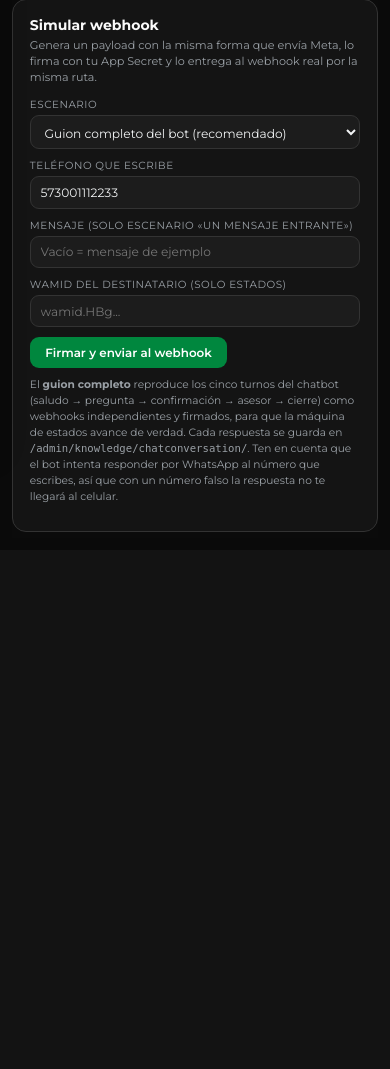
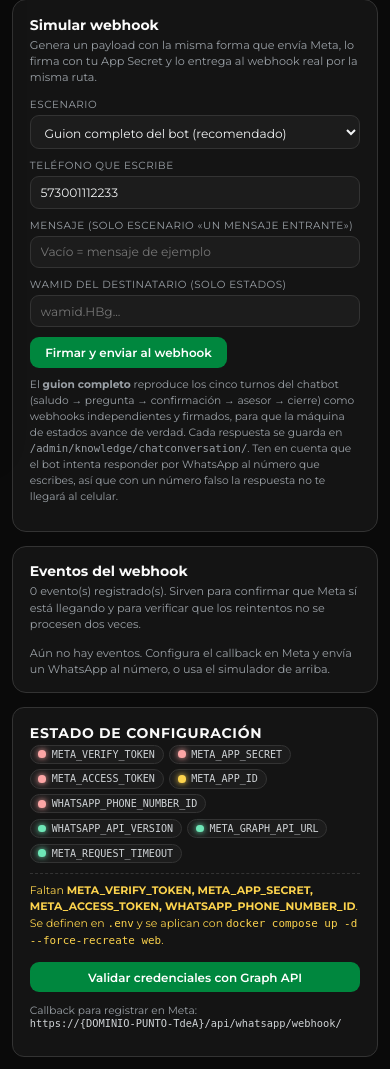
Before and after one commit to cristianclv123/PuntoTdeA, a Django app: page /whatsapp-prueba/ in a window 390 px wide. Shown: the part 393-1462 px from the top of the page. Before the commit the page ends 925 px from the top, so only its background shows below. Run offline with Django 5.2, Linux system fonts and the light colour scheme; the visitor is signed in with stand-in values (Sample User, id 1); data that the repository does not hold is empty; parts of the project's set-up code (start-up, migrations or seed data) failed here and were passed over.

Commit message:
Renombra wa-layout a wa-console-layout para evitar colision con la bandeja de chat
La pagina de prueba usaba la clase .wa-layout, que ya existe en styles.css para la\nbandeja de chat con height:100vh y overflow:hidden. Esa combinacion dejaba el\ncontenedor bloqueado a la altura de la ventana y recortaba las tablas de eventos\ny destinatarios sin forma de hacer scroll. La clase nueva es exclusiva del\nmodulo de integracion.

```diff
--- a/communications/templates/communications/whatsapp_base.html
+++ b/communications/templates/communications/whatsapp_base.html
@@ -96,18 +96,22 @@
     }
     .sidebar::-webkit-scrollbar { width: 6px; }
     .sidebar::-webkit-scrollbar-thumb { background: rgba(255, 255, 255, 0.25); border-radius: 3px; }
-    /* Dos columnas: pruebas a la izquierda, config compacta a la derecha */
-    .wa-layout {
+    /* Dos columnas: pruebas a la izquierda, config compacta a la derecha.
+       El nombre es exclusivo del modulo de integracion: en styles.css ya existe
+       .wa-layout (bandeja de chat) con height:100vh y overflow:hidden, y usar
+       el mismo nombre dejaria la pagina bloqueada sin scroll. */
+    .wa-console-layout {
       display: grid; gap: 1rem; align-items: start;
       grid-template-columns: minmax(0, 1fr) 340px;
     }
+    .wa-console-layout .wa-grid { min-width: 0; }
     .wa-aside .wa-card { border-radius: 12px; }
     .wa-aside-title {
       font-size: .78rem; font-weight: 700; text-transform: uppercase;
       letter-spacing: .05em; color: #9aa0a6; margin: 0 0 .6rem;
     }
     @media (max-width: 1100px) {
-      .wa-layout { grid-template-columns: 1fr; }
+      .wa-console-layout { grid-template-columns: 1fr; }
     }
   </style>
 {% endblock %}
--- a/communications/templates/communications/whatsapp_test.html
+++ b/communications/templates/communications/whatsapp_test.html
@@ -6,7 +6,7 @@
 
 {% block wa_content %}
 
-  <div class="wa-layout">
+  <div class="wa-console-layout">
   <div class="wa-grid" style="align-content:start">
 
   <section class="wa-card">
```
